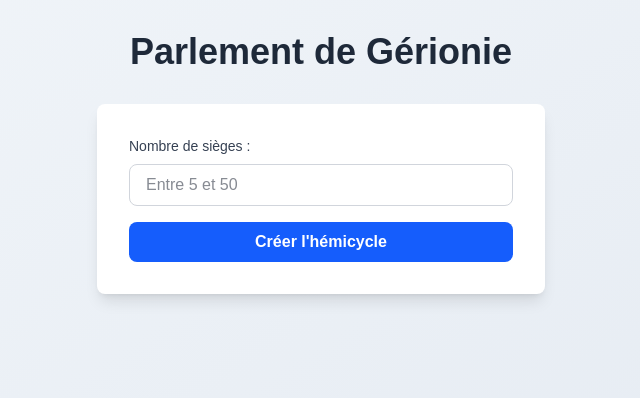
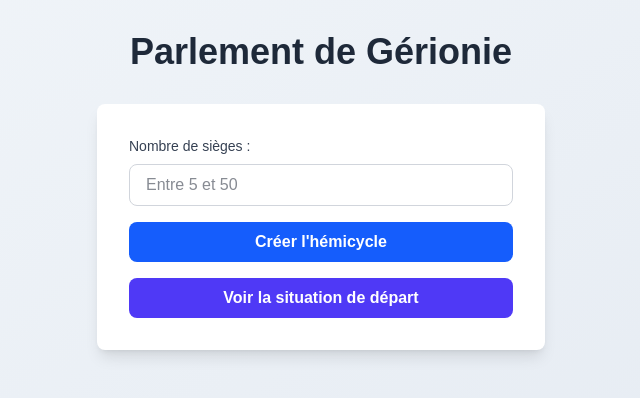
Before and after one commit to Yahiabenlet/interfaceAssemblee, a Next.js app: page / in a window 1280 px wide. Shown: the top 398 px of the page, without its empty margins (319-959 px from the left). Built offline with nearby package versions, Linux system fonts and the light colour scheme.

Commit message:
ajout d"un bouton situation de départ sur la page d'accueil

```diff
--- a/app/page.tsx
+++ b/app/page.tsx
@@ -678,6 +678,14 @@ export default function Home() {
                 Créer l'hémicycle
               </button>
             </form>
+
+            <button
+              type="button"
+              onClick={() => window.open("/depart", "_blank", "noopener,noreferrer")}
+              className="mt-4 w-full bg-indigo-600 hover:bg-indigo-700 text-white font-semibold py-2 rounded-lg transition"
+            >
+              Voir la situation de départ
+            </button>
           </div>
         ) : (
           <div>
```
